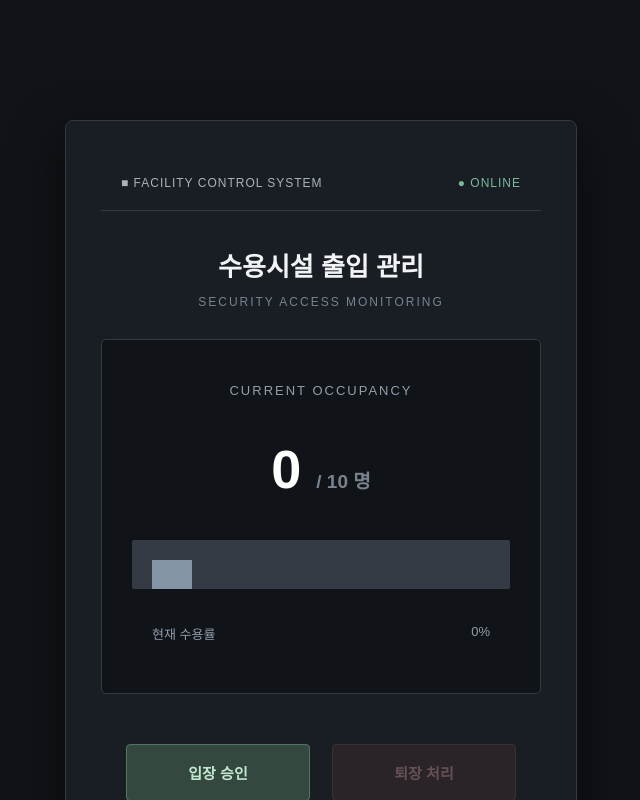
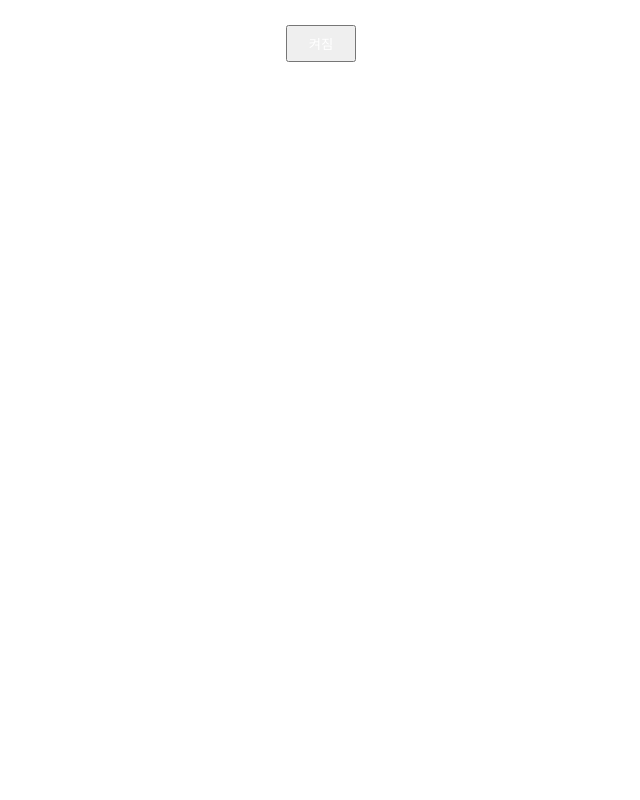
Before and after one commit to damii0829/reactproject, a React (Create React App) app: page / in a window 1280 px wide. Shown: the top 800 px of the page, without its empty margins (319-959 px from the left). Built offline with nearby package versions, Linux system fonts and the light colour scheme.

Commit message:
8장 이벤트 헨들링 - class형 컴포넌트에서 이벤트 handler 사용 - 함수형 컴포넌트에서 이벤트 handler 사용

```diff
--- a/src/07/02/Accommodate.jsx
+++ b/src/07/02/Accommodate.jsx
@@ -1,4 +1,3 @@
-
 import React, { useEffect, useState } from "react";
 import useCounter from "./useCounter";
 import "./Accommodate.css";
--- /dev/null
+++ b/src/08/MyButton.jsx
@@ -0,0 +1,17 @@
+import React from "react";
+
+class MyButton extends React.Component {
+    handleClick() {
+        console.log('this is:', this);
+    }
+
+    render() {
+        return (
+            <button onClick={() => this.handleClick()}>
+                클릭
+            </button>
+        );
+    }
+}
+
+export default MyButton;
--- /dev/null
+++ b/src/08/Toggle.jsx
@@ -0,0 +1,28 @@
+import React from "react";
+
+class Toggle extends React.Component {
+    constructor(props) {
+        super(props);
+
+        this.state = { isToggleOn: true };
+
+        // callback에서 this를 사용하기 위해 바인딩
+        this.handleClick = this.handleClick.bind(this);
+    }
+
+    handleClick() {
+        this.setState(prevState => ({
+            isToggleOn: !prevState.isToggleOn
+        }));
+    }
+
+    render() {
+        return (
+            <button onClick={this.handleClick}>
+                {this.state.isToggleOn ? '켜짐' : '꺼짐'}
+            </button>
+        );
+    }
+}
+
+export default Toggle;
--- /dev/null
+++ b/src/08/Toggle2.jsx
@@ -0,0 +1,23 @@
+import React, { useState } from "react";
+
+function Toggle(props) {
+    const [isToggleOn, setisToggleOn] = useState(true);
+
+    // 방법 1. 함수 안에 함수로 정의
+    function handleClick() {
+        setisToggleOn((isToggleOn) => !isToggleOn);
+    }
+
+    // 방법 2. arrow function을 사용하여 정의
+    // const handleClick = () => {
+    //     setisToggleOn((isToggleOn) => !isToggleOn);
+    // };
+
+    return (
+        <button onClick={handleClick}>
+            {isToggleOn ? "켜짐" : "꺼짐"}
+        </button>
+    );
+}
+
+export default Toggle;
--- a/src/index.js
+++ b/src/index.js
@@ -20,12 +20,17 @@ import ConfirmDialog from "./04/ConfirmDialog";
 // import NotificationList from "./06/test/NotificationList";
 // import UseEffect from "./07/01/UseEffect";
 // import TextInputWithFocusButton from "./07/02/TextInputWithFocusButton";
-import Accommodate from "./07/02/Accommodate";
-const root = ReactDOM.createRoot(document.getElementById('root'));
+// import Accommodate from "./07/02/Accommodate";
+// import Toggle from "./08/Toggle";
+import MyButton from "./08/MyButton";
+import Toggle2 from "./08/Toggle2";
+
+const root = ReactDOM.createRoot(document.
+getElementById('root'));
 setInterval(()=> {
         root.render(
             <React.StrictMode>
-                <Accommodate/>
+                <Toggle2/>
             </React.StrictMode>
         );
     }, 1000
```
